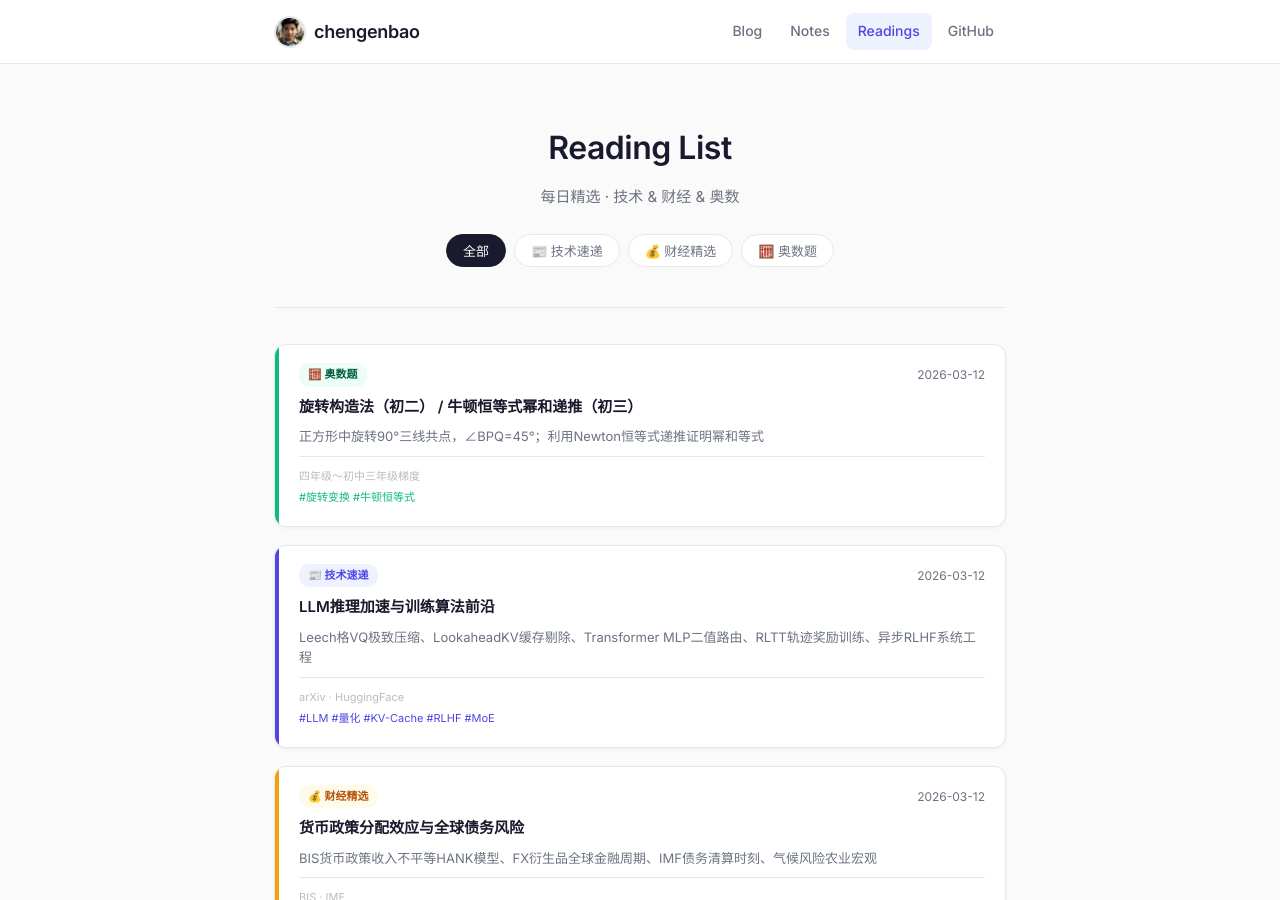
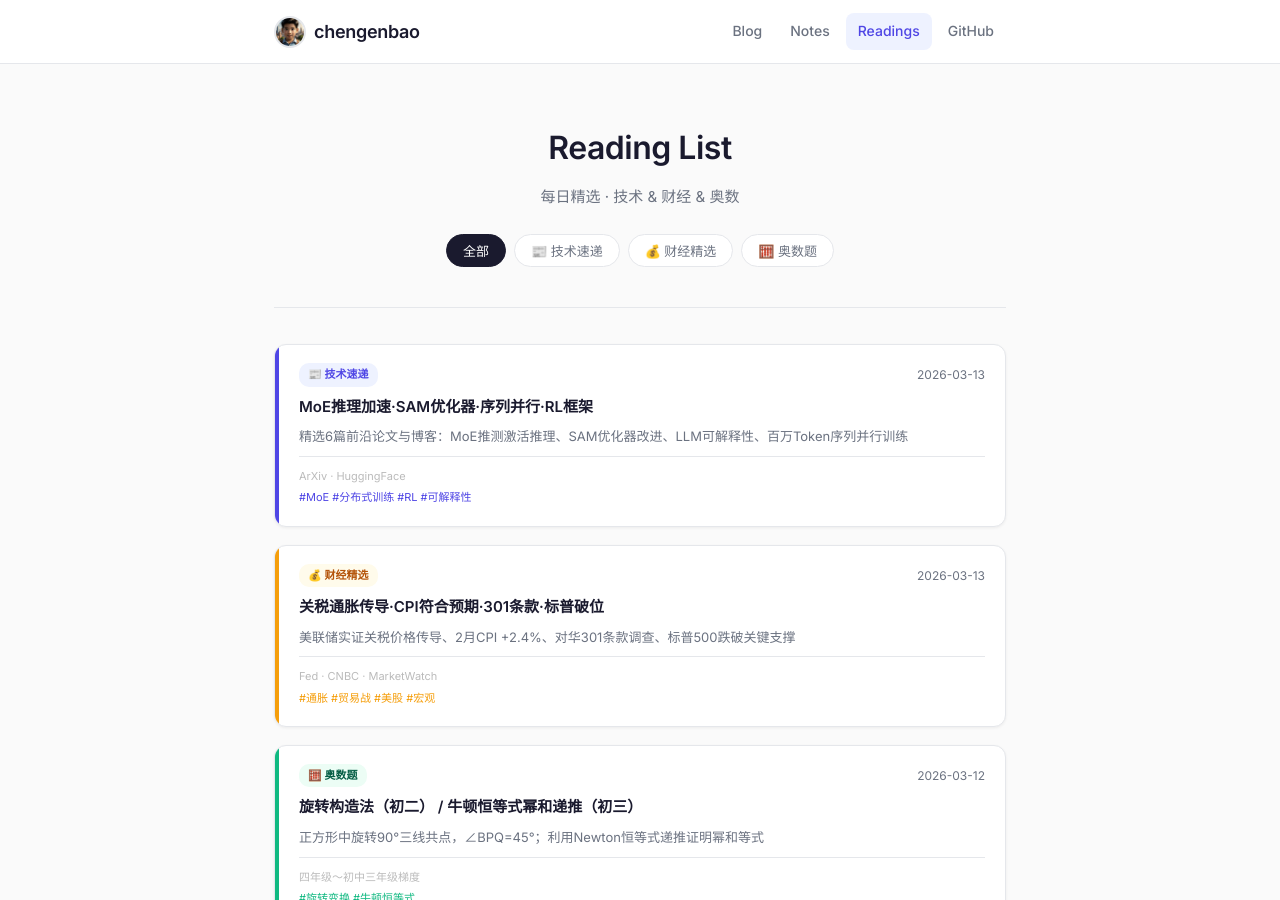
Before and after one commit to chengenbao/chengenbao.github.io, a Jekyll site: the page built from reading-list/index.md, in a window 1280 px wide and 900 px high. Built offline with Jekyll 4.4.1, drawn with Linux system fonts in a browser that asks for light colours.

Commit message:
Add reading list cards for 2026-03-13

```diff
--- a/reading-list/index.md
+++ b/reading-list/index.md
@@ -18,6 +18,36 @@ permalink: /reading-list/
   </div>
 
   <div class="rl-grid">
+<a class="rl-card tech" href="/reading-list/2026-03-13-tech-daily/">
+  <div class="rl-accent"></div>
+  <div class="rl-body">
+    <div class="rl-top">
+      <span class="rl-badge tech">📰 技术速递</span>
+      <time>2026-03-13</time>
+    </div>
+    <h2>MoE推理加速·SAM优化器·序列并行·RL框架</h2>
+    <p>精选6篇前沿论文与博客：MoE推测激活推理、SAM优化器改进、LLM可解释性、百万Token序列并行训练</p>
+    <div class="rl-meta">
+      <span class="rl-source">ArXiv · HuggingFace</span>
+      <span class="rl-tags">#MoE #分布式训练 #RL #可解释性</span>
+    </div>
+  </div>
+</a>
+<a class="rl-card finance" href="/reading-list/2026-03-13-finance-daily/">
+  <div class="rl-accent"></div>
+  <div class="rl-body">
+    <div class="rl-top">
+      <span class="rl-badge finance">💰 财经精选</span>
+      <time>2026-03-13</time>
+    </div>
+    <h2>关税通胀传导·CPI符合预期·301条款·标普破位</h2>
+    <p>美联储实证关税价格传导、2月CPI +2.4%、对华301条款调查、标普500跌破关键支撑</p>
+    <div class="rl-meta">
+      <span class="rl-source">Fed · CNBC · MarketWatch</span>
+      <span class="rl-tags">#通胀 #贸易战 #美股 #宏观</span>
+    </div>
+  </div>
+</a>
 <a class="rl-card math" href="/reading-list/2026-03-12-math/">
   <div class="rl-accent"></div>
   <div class="rl-body">
```
